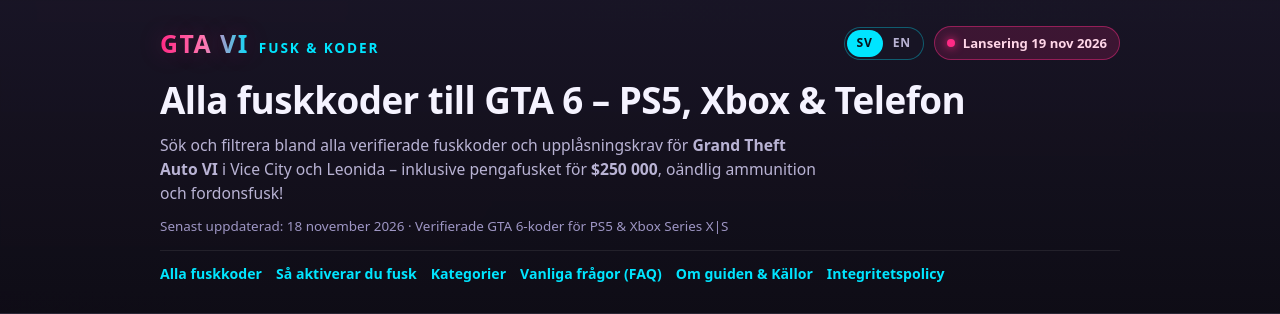
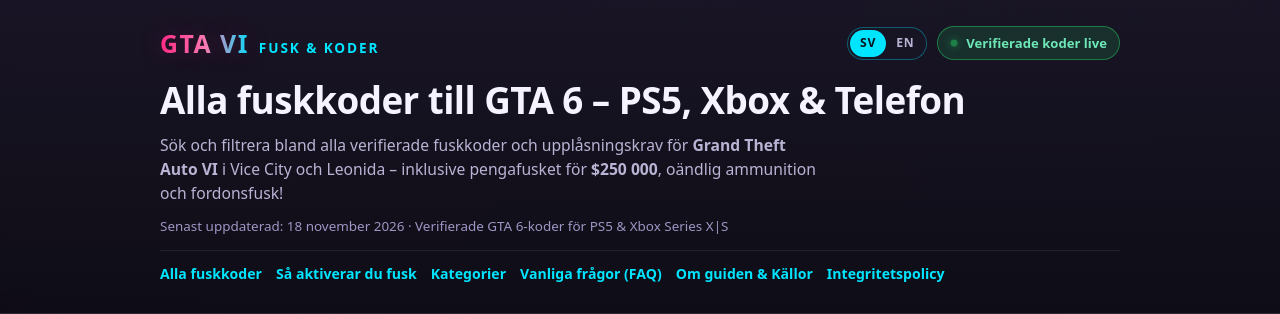
Before and after one commit to tobiassellin/gra6hacks, a plain HTML site: page index.html in a window 1280 px wide. Shown: the top 314 px of the page. Drawn offline with Linux system fonts and the light colour scheme.

Commit message:
Ändra lanseringsmärket till grön live-statusbadge

```diff
--- a/index.html
+++ b/index.html
@@ -133,9 +133,9 @@
             <a href="index.html?lang=sv" class="lang-btn active" hreflang="sv" aria-current="page">SV</a>
             <a href="en.html" class="lang-btn" hreflang="en">EN</a>
           </nav>
-          <span class="release-badge" title="19 Nov 2026">
+          <span class="release-badge" title="Verifierade GTA 6-fuskkoder live">
             <span class="pulse-dot" aria-hidden="true"></span>
-            <span data-i18n="releaseBadge">Lansering 19 nov 2026</span>
+            <span data-i18n="releaseBadge">Verifierade koder live</span>
           </span>
         </div>
       </div>
--- a/style.css
+++ b/style.css
@@ -197,19 +197,31 @@ a:focus-visible {
   gap: 8px;
   padding: 6px 12px;
   border-radius: 999px;
-  background: var(--accent-pink-dim);
-  border: 1px solid rgba(255, 42, 133, 0.45);
-  color: #ffd6e8;
+  background: rgba(34, 197, 94, 0.16);
+  border: 1px solid rgba(34, 197, 94, 0.5);
+  color: #6ee7b7;
   font-size: 0.82rem;
-  font-weight: 600;
+  font-weight: 700;
 }
 
 .pulse-dot {
   width: 8px;
   height: 8px;
   border-radius: 50%;
-  background: var(--accent-pink);
-  box-shadow: 0 0 10px var(--accent-pink);
+  background: #22c55e;
+  box-shadow: 0 0 10px #22c55e;
+  animation: livePulse 2s ease-in-out infinite;
+}
+
+@keyframes livePulse {
+  0%, 100% {
+    opacity: 1;
+    transform: scale(1);
+  }
+  50% {
+    opacity: 0.55;
+    transform: scale(0.85);
+  }
 }
 
 .site-header h1 {
```
Also changed, not shown: en.html (+2 -2 lines).
